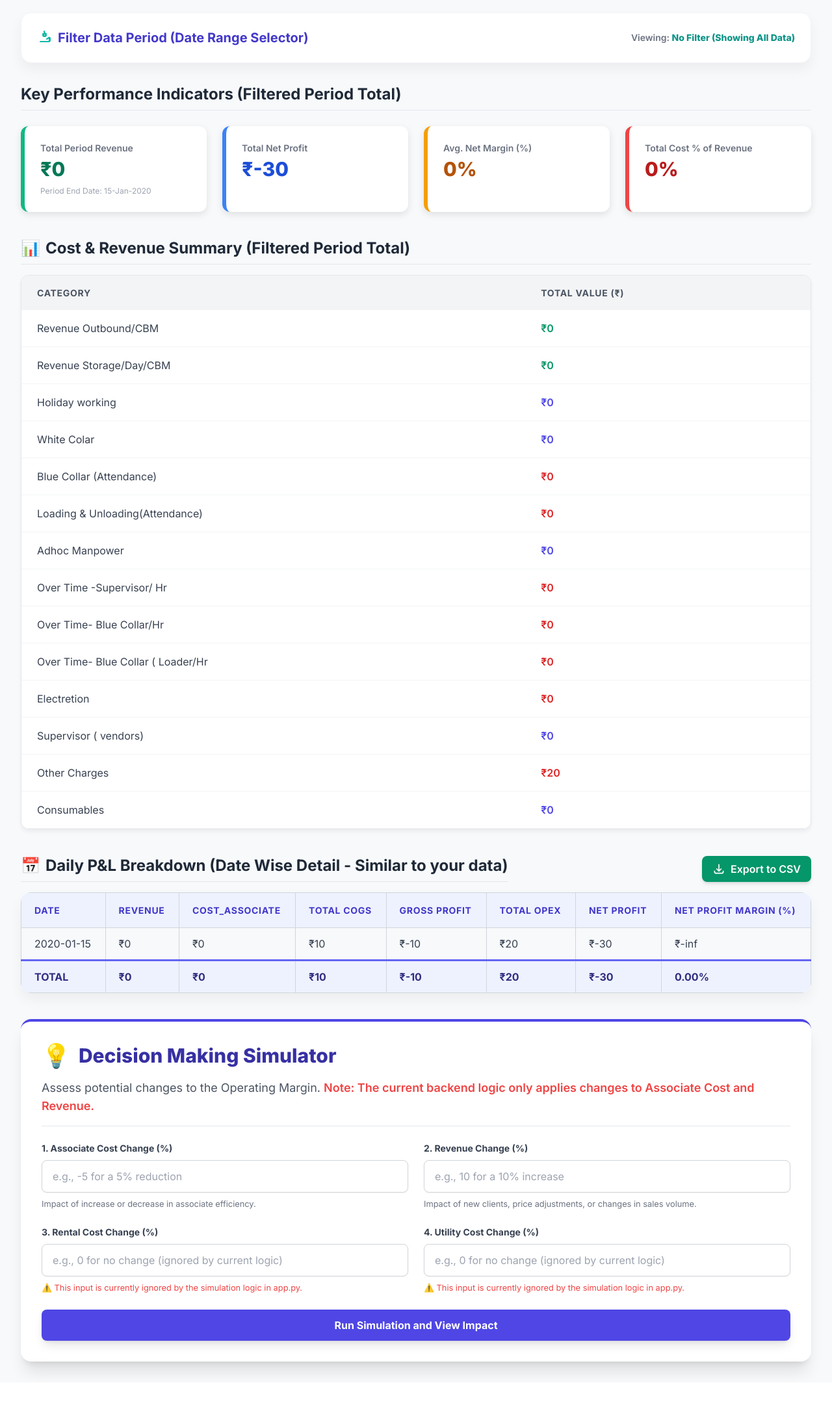
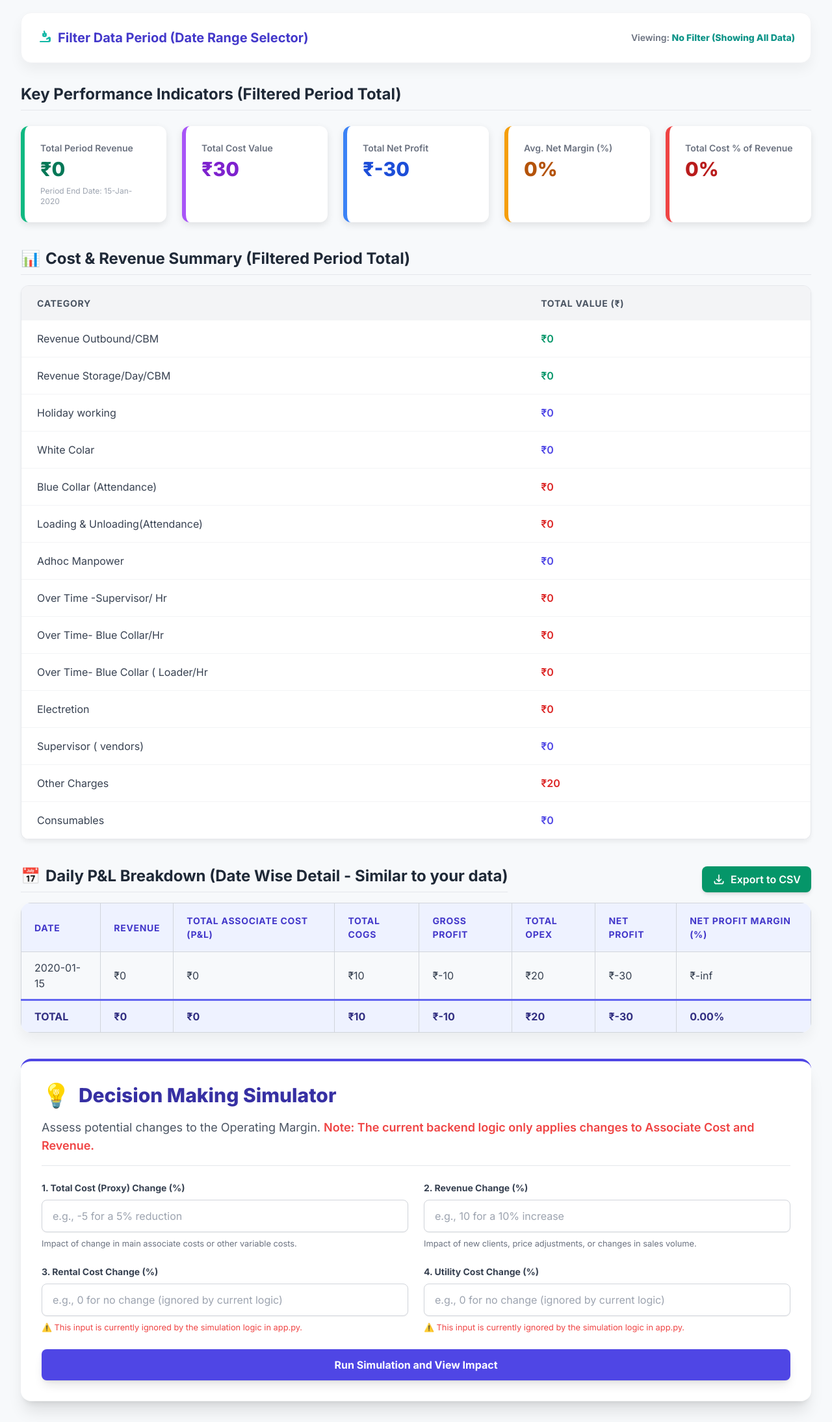
Before and after one commit to ashish86git/p-l, a Flask app: page / in a window 1280 px wide. Shown: the part 225-2413 px from the top of the page at 65% size. Before the commit the page ends 2345 px from the top, so only its background shows below. Run offline with Flask 3, Linux system fonts and the light colour scheme; tables that the repository leaves empty hold one stand-in row (values such as "Sample post"); some libraries are stand-ins or nearby versions.

Commit message:
Add files via upload

```diff
--- a/templates/index.html
+++ b/templates/index.html
@@ -37,6 +37,7 @@
         .kpi-profit { border-color: #3b82f6; }  /* Blue */
         .kpi-margin { border-color: #f59e0b; }  /* Amber */
         .kpi-cost { border-color: #ef4444; }    /* Red */
+        .kpi-total-cost { border-color: #a855f7; } /* Purple for total cost value */
 
 
         /* --- SMART TABLE STYLING FOR pl_table (Daily Breakdown) --- */
@@ -206,12 +207,18 @@
         {% if kpis %}
             <h2 class="text-2xl font-bold mb-6 text-gray-800 border-b pb-2">Key Performance Indicators (Filtered Period Total)</h2>
 
-            <div class="grid grid-cols-1 md:grid-cols-4 gap-6 mb-10">
+            <div class="grid grid-cols-1 md:grid-cols-5 gap-6 mb-10">
 
                 <div class="kpi-card p-6 kpi-revenue">
                     <p class="text-sm font-semibold text-gray-500 mb-1">Total Period Revenue</p>
                     <h3 class="text-3xl font-extrabold text-emerald-700">₹{{ "{:,.0f}".format(kpis.current_revenue) }}</h3>
                     <p class="text-xs text-gray-400 mt-2">Period End Date: {{ kpis.period_end_date }}</p>
+                </div>
+
+                {# --- KEY CHANGE 4: New KPI Card for Total Cost Value --- #}
+                <div class="kpi-card p-6 kpi-total-cost">
+                    <p class="text-sm font-semibold text-gray-500 mb-1">Total Cost Value</p>
+                    <h3 class="text-3xl font-extrabold text-purple-700">₹{{ "{:,.0f}".format(kpis.total_cost_value) }}</h3>
                 </div>
 
                 <div class="kpi-card p-6 kpi-profit">
@@ -274,7 +281,8 @@
 
             <div class="table-responsive mb-10 overflow-x-auto panel-card">
                 <div id="pl-table">
-                    {{ pl_table | safe }}
+                    {# --- KEY CHANGE 5: Update the table header for 'cost_associate' in the P&L breakdown for display clarity --- #}
+                    {{ pl_table | safe | replace('cost_associate', 'Total Associate Cost (P&L)') }}
                 </div>
             </div>
             <div class="panel-card bg-white p-8 border-t-4 border-indigo-600 shadow-xl">
@@ -289,9 +297,10 @@
                 <form action="{{ url_for('simulate') }}" method="post" class="space-y-6">
                     <div class="grid grid-cols-1 md:grid-cols-2 gap-6">
                         <div>
-                            <label for="labor_change" class="block text-sm font-bold text-gray-700 mb-2">1. Associate Cost Change (%)</label>
-                            <input type="number" step="0.1" name="labor_change" id="labor_change" class="w-full px-4 py-3 border border-gray-300 rounded-lg shadow-sm focus:ring-indigo-500 focus:border-indigo-500" placeholder="e.g., -5 for a 5% reduction" required>
-                            <small class="block mt-2 text-gray-500">Impact of increase or decrease in associate efficiency.</small>
+                            {# --- KEY CHANGE 6: Update form label and input name from labor_change to cost_change --- #}
+                            <label for="cost_change" class="block text-sm font-bold text-gray-700 mb-2">1. Total Cost (Proxy) Change (%)</label>
+                            <input type="number" step="0.1" name="cost_change" id="cost_change" class="w-full px-4 py-3 border border-gray-300 rounded-lg shadow-sm focus:ring-indigo-500 focus:border-indigo-500" placeholder="e.g., -5 for a 5% reduction" required>
+                            <small class="block mt-2 text-gray-500">Impact of change in main associate costs or other variable costs.</small>
                         </div>
                         <div>
                             <label for="revenue_change" class="block text-sm font-bold text-gray-700 mb-2">2. Revenue Change (%)</label>
@@ -352,8 +361,15 @@
                 headers.push('"Date"');
 
                 headerRow.querySelectorAll('th').forEach(th => {
-                    const headerText = th.innerText.trim();
+                    let headerText = th.innerText.trim();
+                    // Replace the display name back to the internal column name for CSV clarity if needed,
+                    // but usually the display name is fine for export. We'll use display names.
+
                     if (headerText) {
+                        // Replace the updated display name back to a simple header for CSV tools
+                        if (headerText === 'Total Associate Cost (P&L)') {
+                            headerText = 'cost_associate';
+                        }
                         headers.push('"' + headerText.replace(/"/g, '""') + '"');
                     }
                 });
@@ -402,7 +418,7 @@
         }
 
 
-        // Existing JS logic for filter buttons
+        // Existing JS logic for filter buttons (UNCHANGED)
         document.addEventListener('DOMContentLoaded', function() {
             const presetBtns = document.querySelectorAll('.preset-btn');
             const startInput = document.getElementById('start_date');
```
